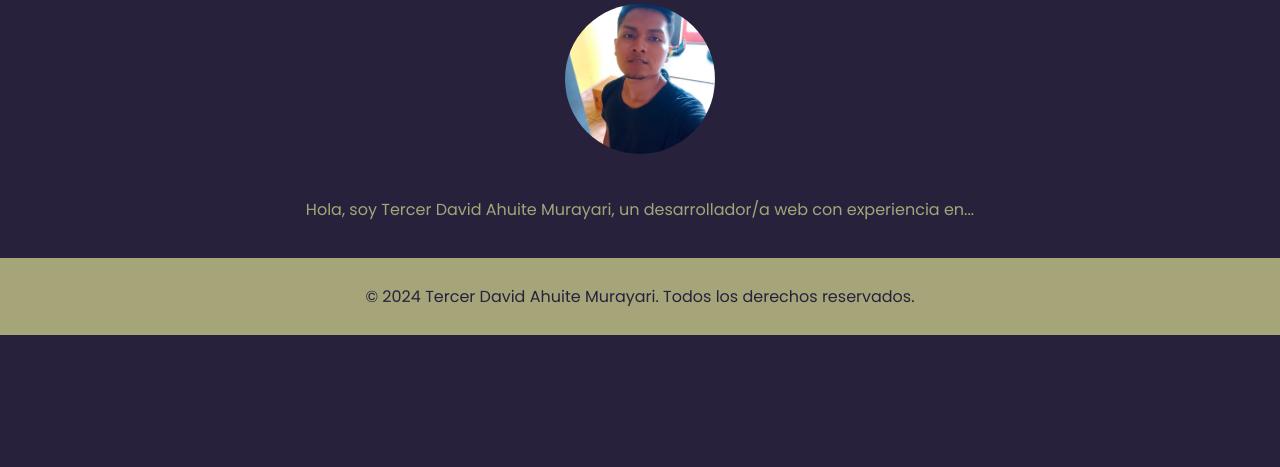
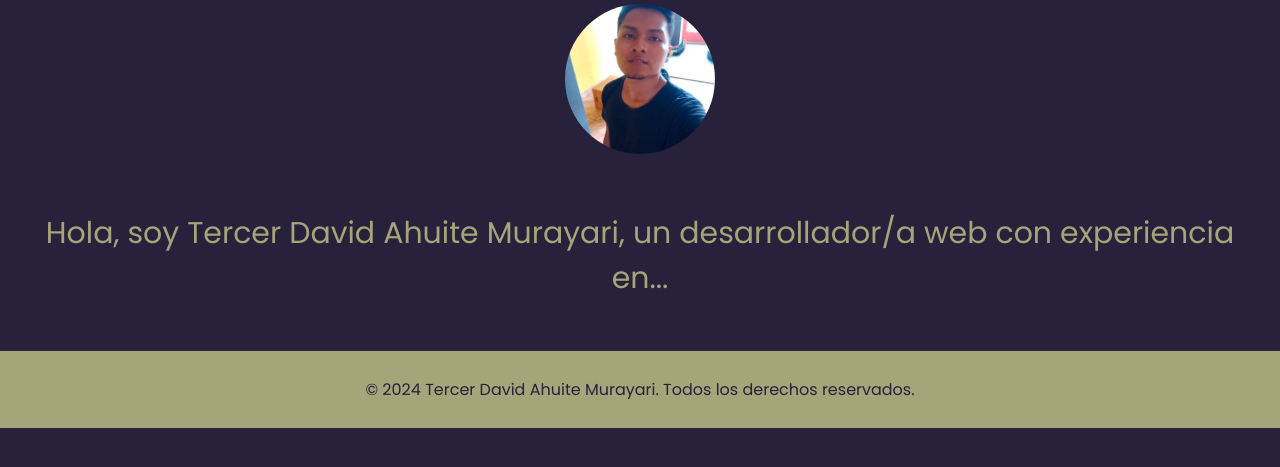
Before and after one commit to dogpool22/Portafolio, a PHP site: page / in a window 1280 px wide. Shown: the part 156-623 px from the top of the page. Run offline with PHP 8.4, Linux system fonts and the light colour scheme.

Commit message:
agregue una regla section#inicio p tamaño de letra

```diff
--- a/styles.css
+++ b/styles.css
@@ -66,3 +66,7 @@ footer {
     text-align: center;
     color: #27213C; /* Color del texto del footer */
 }
+
+section#inicio p {
+    font-size: 30px; /* Ajusta este valor según tus necesidades */
+}
```
